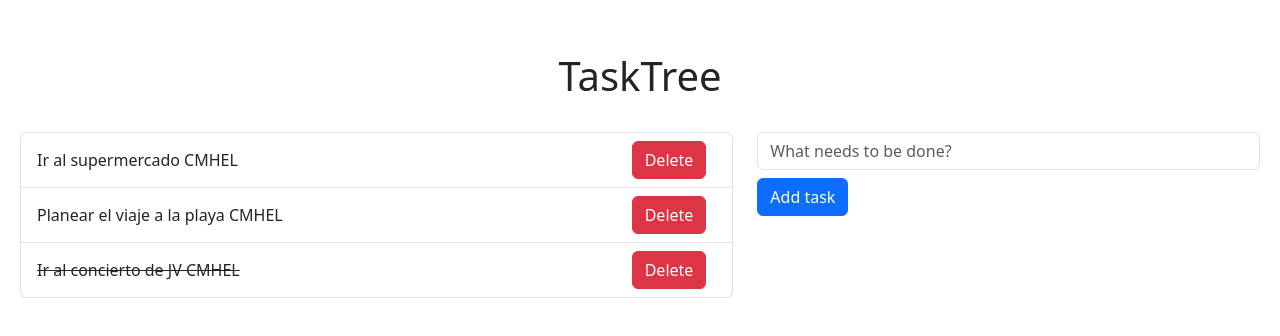
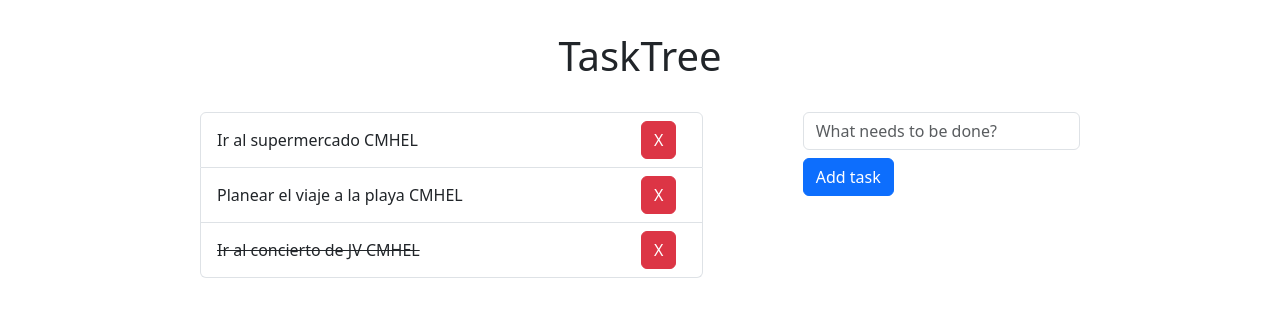
Before and after one commit to abrilBjarano/Tasktree-V0, a React (Vite) app: page / in a window 1280 px wide. Shown: the top 336 px of the page. Built offline with nearby package versions, Linux system fonts and the light colour scheme.

Commit message:
updated cosmetic view

```diff
--- a/App.css
+++ b/App.css
@@ -6,7 +6,8 @@ h1 {
 }
 
 body {
-  padding: 20px;
+  padding-left: 200px;
+  padding-right: 200px;
 }
 
 button {
--- a/src/TaskItem.jsx
+++ b/src/TaskItem.jsx
@@ -17,7 +17,7 @@ export const TaskItem = ({ task, onDeleteTask, onToggleTask }) => {
             className="btn btn-danger"
             onClick={ () => onDeleteTask( task.id )}
          >
-            Delete
+            X
          </button>
       </li>
    )
--- a/src/TaskTree.jsx
+++ b/src/TaskTree.jsx
@@ -20,7 +20,9 @@ export const TaskTree = () => {
                />
             </div>
 
-            <div className="col-5">
+            <div className="col-1"></div>
+
+            <div className="col-4">
                <TaskAdd onAddTask={ onAddTask } />
             </div>
          </div>
```
